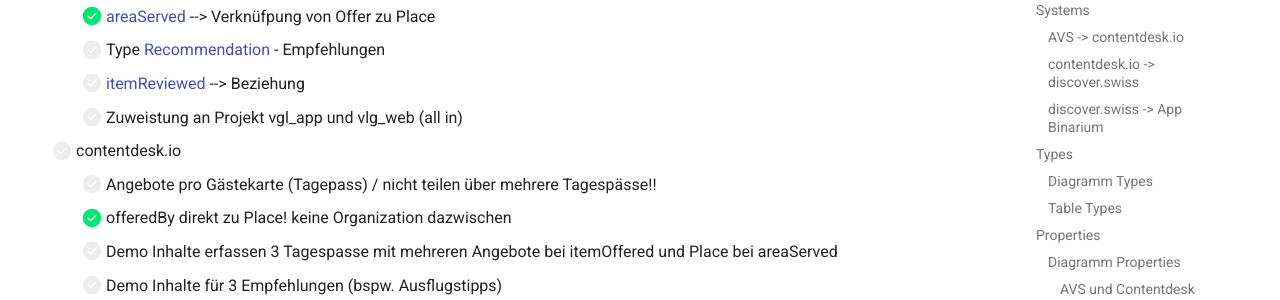
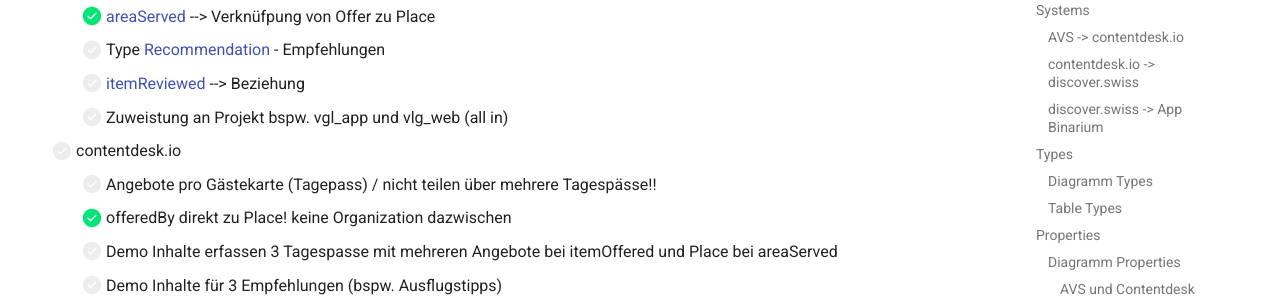
Before and after one commit to tsolenthaler/docs.contentdesk.io, an MkDocs documentation site: the page built from docs/projects/glarnerlandApp.md, in a window 1280 px wide and 900 px high, scrolled down 3893 px. Shown: the part 152-452 px from the top of the window. Built offline with MkDocs 1.6.1 and Material for MkDocs 9.7.7, drawn with Linux system fonts in a browser that asks for light colours.

Commit message:
Refactor glarnerlandApp.md: Update class diagram relationships and fix typo in project assignment

```diff
--- a/docs/projects/glarnerlandApp.md
+++ b/docs/projects/glarnerlandApp.md
@@ -288,7 +288,7 @@
     * [x] [areaServed] --> Verknüfpung von Offer zu Place
     * [ ] Type [Recommendation] - Empfehlungen
     * [ ] [itemReviewed] --> Beziehung
-    * [ ] Zuweistung an Projekt vgl_app und vlg_web (all in)
+    * [ ] Zuweistung an Projekt bspw. vgl_app und vlg_web (all in)
 
 - [ ] contentdesk.io
     * [ ] Angebote pro Gästekarte (Tagepass) / nicht teilen über mehrere Tagespässe!!
```
